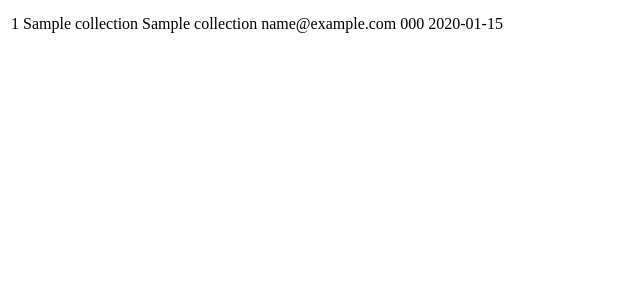
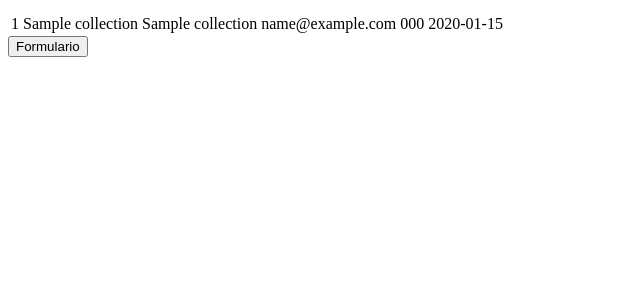
Before and after one commit to ZeroisKT/FinalProjectModule, a PHP site: template TresdTech/FinalProject/view/frontend/templates/table.phtml in a window 1280 px wide. Shown: the top 300 px of the page, without its empty margins (0-640 px from the left). Run offline with PHP 8.4, Linux system fonts and the light colour scheme; the template is opened without the code that fills it: most values are stand-ins (such as "Sample title", 1, 10 or a date in 2020); data that the repository does not hold is empty.

Commit message:
add_button_table

```diff
--- a/TresdTech/FinalProject/view/frontend/templates/table.phtml
+++ b/TresdTech/FinalProject/view/frontend/templates/table.phtml
@@ -44,11 +44,12 @@ if ($collection->count()) {
         <?php endforeach; ?>
         </tbody>
     </table>
+    <button onclick="window.location.href='<?=$this->getUrl('*/*/index', ['_secure' => true])?>'" class="btn btn-primary btn-lg" >Formulario</button>
 </div>
 <?php
  }
  else {
  ?>
  <h1>"No hay registros"</h1>
- <button onclick="window.location.href='<?=$this->getUrl('*/*/index', ['_secure' => true])?>'" class="btn btn-primary btn-lg" >Action</button>
+ <button onclick="window.location.href='<?=$this->getUrl('*/*/index', ['_secure' => true])?>'" class="btn btn-primary btn-lg" >Formulario</button>
  <?php } ?>
```
